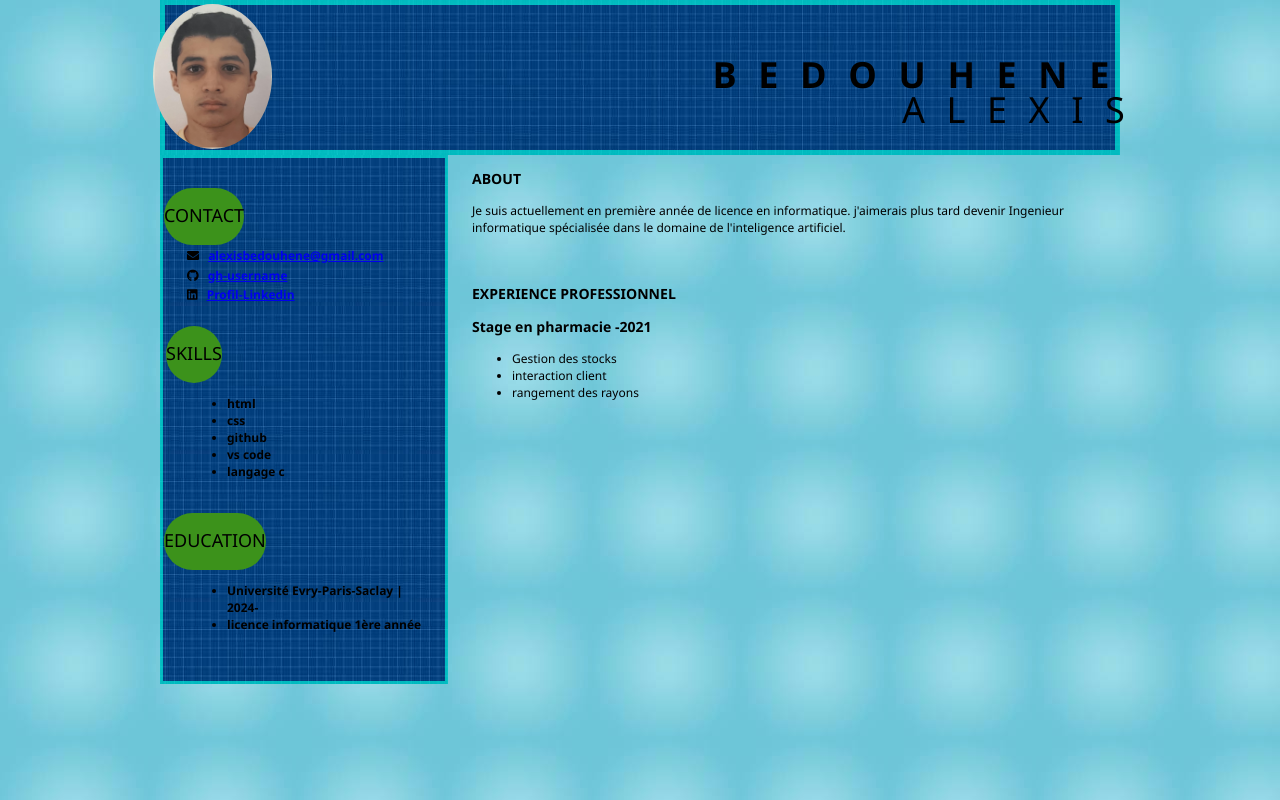
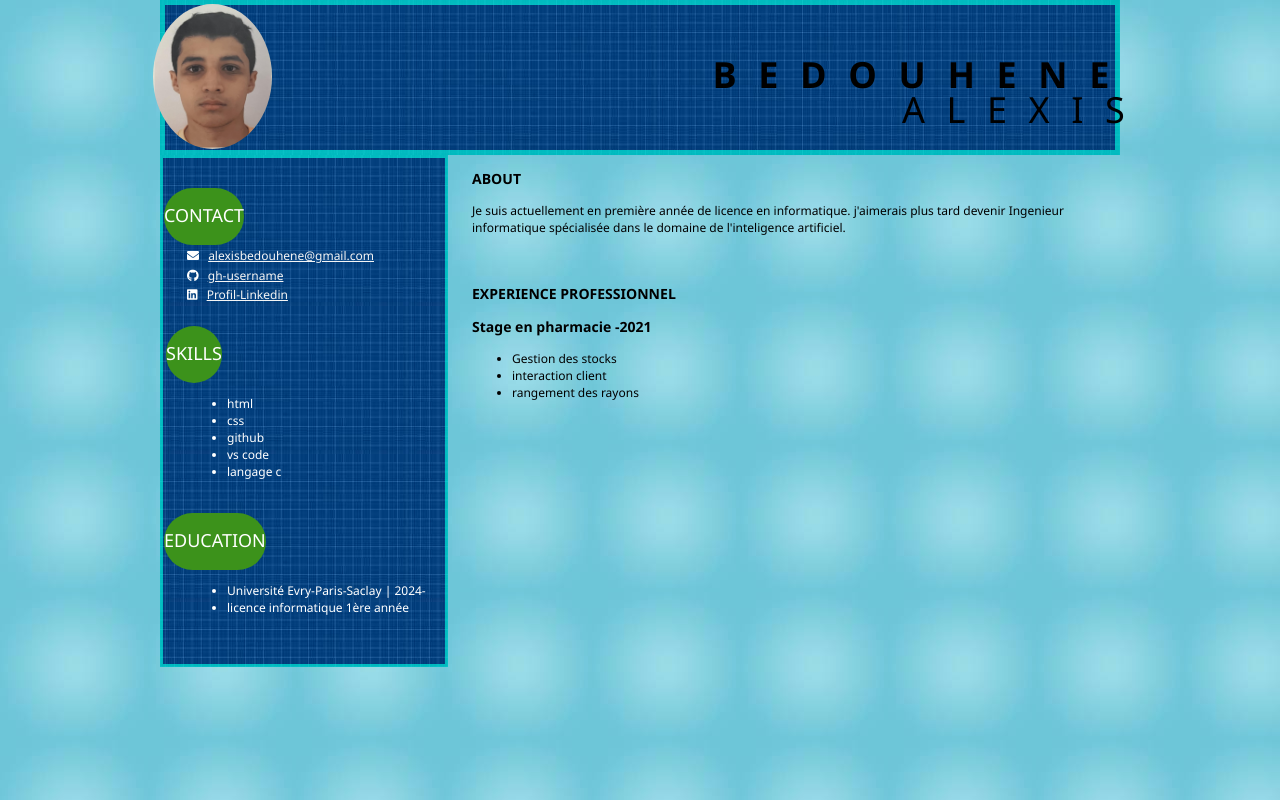
Before and after one commit to Alexis-bedouhene/CV, a plain HTML site: page index.html in a window 1280 px wide. Drawn offline with Linux system fonts and the light colour scheme.

Commit message:
final stylesheet

```diff
--- a/style.css
+++ b/style.css
@@ -54,7 +54,7 @@ h1, h2 {
 #mainLeft {
     background-image:url(image.png);
    border: 3px solid rgba(0, 255, 229, 0.644);
-   font-weight: bold;
+   color:white;
 }
 .nom{
 position:relative;
@@ -106,3 +106,9 @@ img{
     margin-bottom: 54px;
      border-radius: 50%;
 }
+a{
+color:whitesmoke;
+}
+a:hover {
+font-weight: bold;
+}
```
